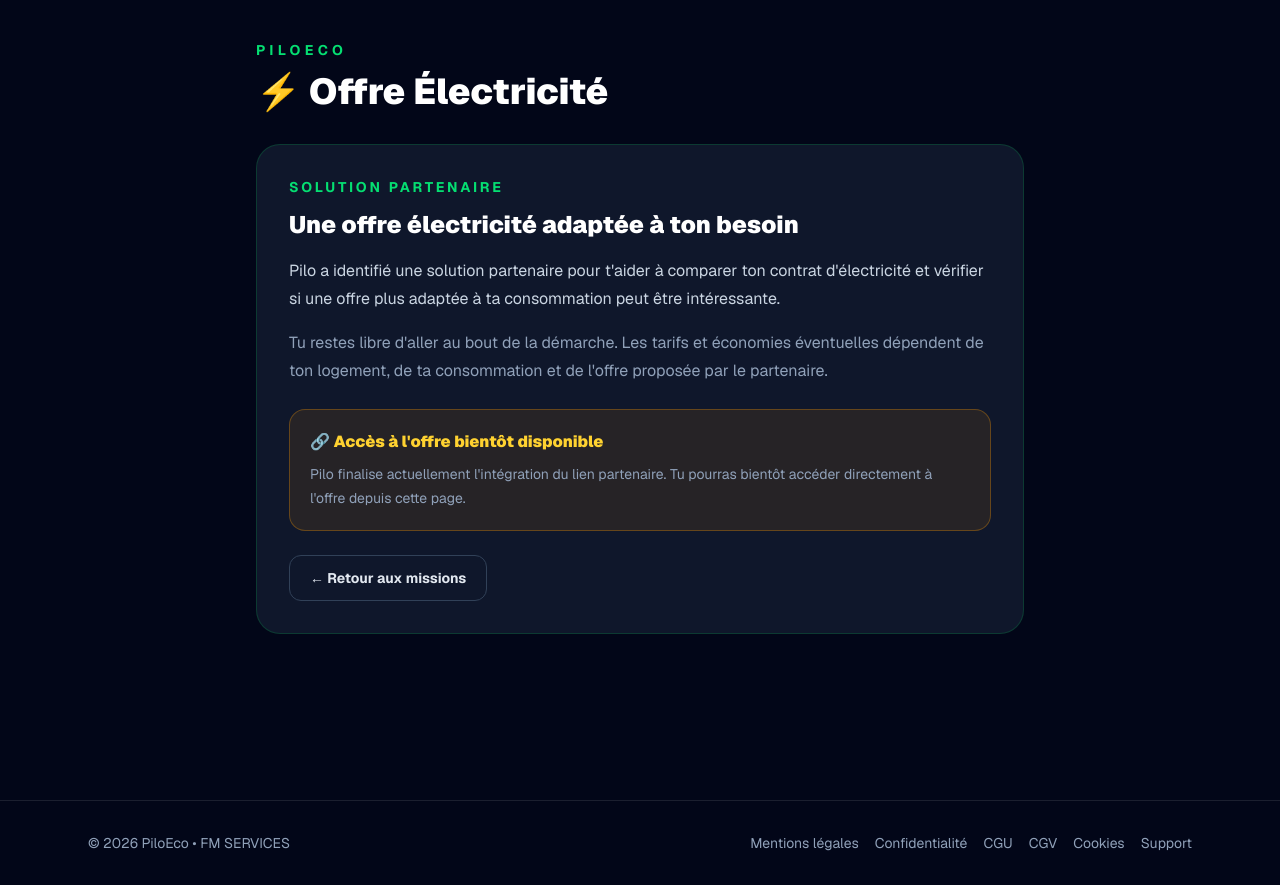
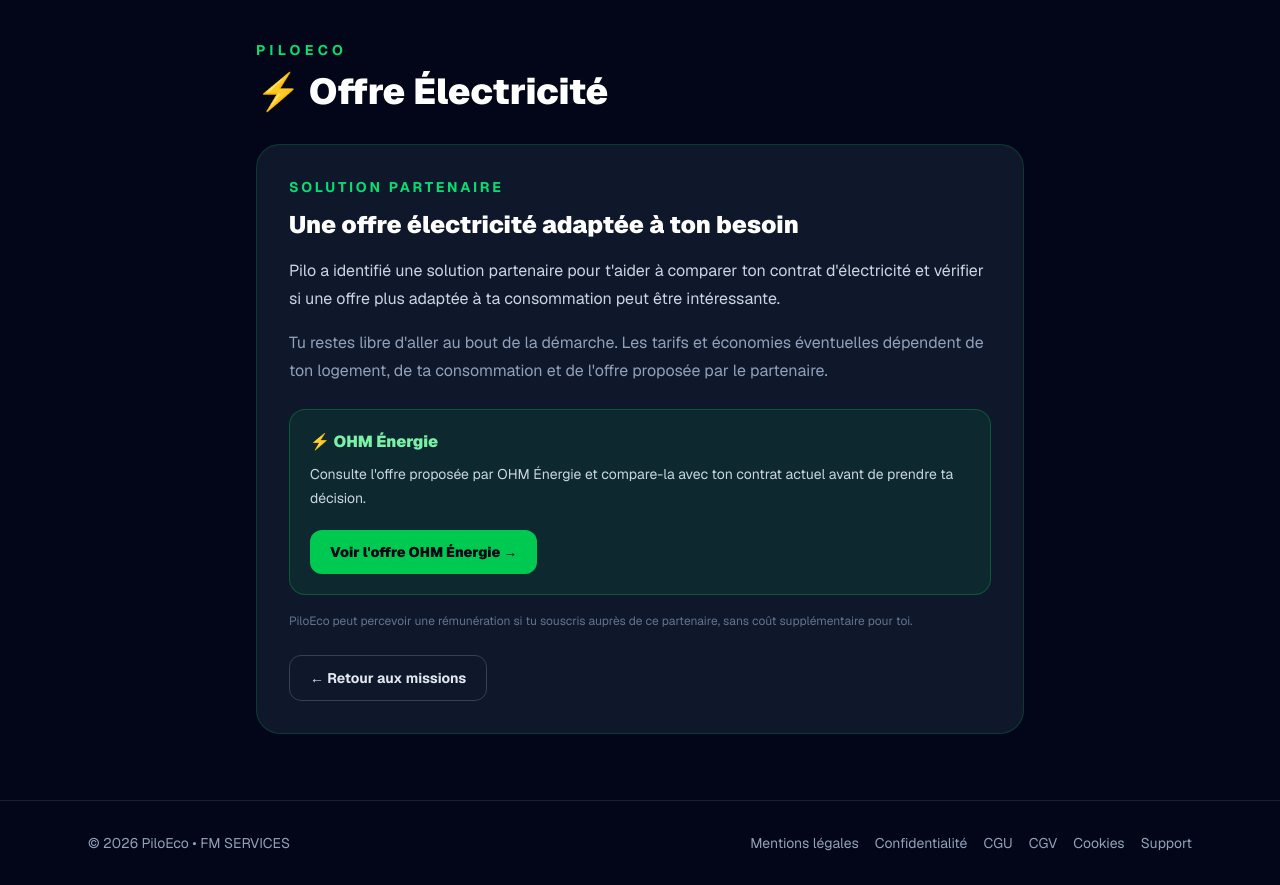
Before and after one commit to MAT13-13/PiloEco, a Next.js app in the folder frontend/: page /offres/electricite in a window 1280 px wide. Built offline with nearby package versions, Linux system fonts and the light colour scheme.

Commit message:
Ajout partenaire OHM Energie

```diff
--- a/frontend/src/app/missions/assurance/page.tsx
+++ b/frontend/src/app/missions/assurance/page.tsx
@@ -3,6 +3,15 @@
 import Link from "next/link";
 
 const assurances = [
+
+  {
+    icon: "🐶",
+    title: "Assurance animaux",
+    description:
+      "Analyse la protection de ton chien ou chat et compare les solutions disponibles.",
+    saving: "Opportunité d'économie",
+    href: "/missions/animaux",
+  },
   {
     icon: "🚗",
     title: "Assurance auto",
@@ -27,14 +36,7 @@
     saving: "Opportunité d'économie",
     href: "/missions/habitation",
   },
-  {
-    icon: "🐶",
-    title: "Assurance animaux",
-    description:
-      "Analyse la protection de ton chien ou chat et compare les solutions disponibles.",
-    saving: "Opportunité d'économie",
-    href: "/missions/animaux",
-  },
+
   {
     icon: "🏦",
     title: "Assurance emprunteur",
--- a/frontend/src/app/missions/electricite/page.tsx
+++ b/frontend/src/app/missions/electricite/page.tsx
@@ -12,7 +12,7 @@
       recommendedPrice={0}
       recommendedName="Optimisation électricité"
       advice="Consulte la solution proposée et compare le tarif et les conditions avec ton contrat actuel avant de changer."
-      offerPath="/offres/electricite"
+      offerPath="https://dte.ohm-energie.com/?P512BA758C0F5191&redir=https%3A%2F%2Fohm-energie.com%2Foffre%2Felectricite"
       fields={[]}
     />
   );
--- a/frontend/src/app/missions/gaz/page.tsx
+++ b/frontend/src/app/missions/gaz/page.tsx
@@ -13,7 +13,7 @@
       recommendedName="Offre gaz adaptée"
       advice="Consulte la solution proposée et compare le tarif, l’abonnement et les conditions avec ton contrat actuel avant de changer."
       fields={[]}
-      offerPath="/offres/gaz"
+      offerPath="https://dte.ohm-energie.com/?P512BA758C0F5191&redir=https%3A%2F%2Fohm-energie.com%2Foffre%2Foffre-gaz"
     />
   );
 }
--- a/frontend/src/app/offres/electricite/page.tsx
+++ b/frontend/src/app/offres/electricite/page.tsx
@@ -1,6 +1,9 @@
 "use client";
 
 import Link from "next/link";
+
+const OHM_ELECTRICITE_URL =
+  "https://dte.ohm-energie.com/?P512BA758C0F5191&redir=https%3A%2F%2Fohm-energie.com%2Foffre%2Felectricite";
 
 export default function ElectriciteOfferPage() {
   return (
@@ -10,9 +13,7 @@
           PiloEco
         </p>
 
-        <h1 className="mt-3 text-4xl font-black">
-          ⚡ Offre Électricité
-        </h1>
+        <h1 className="mt-3 text-4xl font-black">⚡ Offre Électricité</h1>
 
         <div className="mt-8 rounded-3xl border border-green-500/20 bg-slate-900 p-8">
           <p className="text-sm font-bold uppercase tracking-[0.2em] text-green-400">
@@ -35,17 +36,28 @@
             et de l&apos;offre proposée par le partenaire.
           </p>
 
-          <div className="mt-6 rounded-2xl border border-amber-500/30 bg-amber-500/10 p-5">
-            <p className="font-black text-amber-300">
-              🔗 Accès à l&apos;offre bientôt disponible
+          <div className="mt-6 rounded-2xl border border-green-500/30 bg-green-500/10 p-5">
+            <p className="font-black text-green-300">⚡ OHM Énergie</p>
+
+            <p className="mt-2 text-sm leading-6 text-slate-300">
+              Consulte l&apos;offre proposée par OHM Énergie et compare-la avec
+              ton contrat actuel avant de prendre ta décision.
             </p>
 
-            <p className="mt-2 text-sm leading-6 text-slate-400">
-              Pilo finalise actuellement l&apos;intégration du lien partenaire.
-              Tu pourras bientôt accéder directement à l&apos;offre depuis
-              cette page.
-            </p>
+            <a
+              href={OHM_ELECTRICITE_URL}
+              target="_blank"
+              rel="noopener noreferrer sponsored"
+              className="mt-5 inline-flex rounded-xl bg-green-500 px-5 py-3 text-sm font-black text-slate-950 transition hover:bg-green-400"
+            >
+              Voir l&apos;offre OHM Énergie →
+            </a>
           </div>
+
+          <p className="mt-4 text-xs leading-5 text-slate-500">
+            PiloEco peut percevoir une rémunération si tu souscris auprès de ce
+            partenaire, sans coût supplémentaire pour toi.
+          </p>
 
           <Link
             href="/missions"
--- a/frontend/src/app/offres/gaz/page.tsx
+++ b/frontend/src/app/offres/gaz/page.tsx
@@ -1,6 +1,9 @@
 "use client";
 
 import Link from "next/link";
+
+const OHM_GAZ_URL =
+  "https://dte.ohm-energie.com/?P512BA758C0F5191&redir=https%3A%2F%2Fohm-energie.com%2Foffre%2Foffre-gaz";
 
 export default function OffreGazPage() {
   return (
@@ -10,9 +13,7 @@
           PiloEco
         </p>
 
-        <h1 className="mt-3 text-4xl font-black">
-          🔥 Offre Gaz
-        </h1>
+        <h1 className="mt-3 text-4xl font-black">🔥 Offre Gaz</h1>
 
         <div className="mt-8 rounded-3xl border border-green-500/20 bg-slate-900 p-8">
           <p className="text-sm font-bold uppercase tracking-[0.2em] text-green-400">
@@ -35,17 +36,28 @@
             et de l&apos;offre proposée par le partenaire.
           </p>
 
-          <div className="mt-6 rounded-2xl border border-amber-500/20 bg-amber-500/10 p-5">
-            <p className="font-bold text-amber-300">
-              🔗 Accès à l&apos;offre bientôt disponible
+          <div className="mt-6 rounded-2xl border border-green-500/30 bg-green-500/10 p-5">
+            <p className="font-black text-green-300">🔥 OHM Énergie</p>
+
+            <p className="mt-2 text-sm leading-6 text-slate-300">
+              Consulte l&apos;offre gaz proposée par OHM Énergie et compare-la
+              avec ton contrat actuel avant de prendre ta décision.
             </p>
 
-            <p className="mt-2 text-sm leading-6 text-slate-400">
-              Pilo finalise actuellement l&apos;intégration du lien partenaire.
-              Tu pourras bientôt accéder directement à l&apos;offre depuis
-              cette page.
-            </p>
+            <a
+              href={OHM_GAZ_URL}
+              target="_blank"
+              rel="noopener noreferrer sponsored"
+              className="mt-5 inline-flex rounded-xl bg-green-500 px-5 py-3 text-sm font-black text-slate-950 transition hover:bg-green-400"
+            >
+              Voir l&apos;offre OHM Énergie →
+            </a>
           </div>
+
+          <p className="mt-4 text-xs leading-5 text-slate-500">
+            PiloEco peut percevoir une rémunération si tu souscris auprès de ce
+            partenaire, sans coût supplémentaire pour toi.
+          </p>
 
           <Link
             href="/missions"
```
